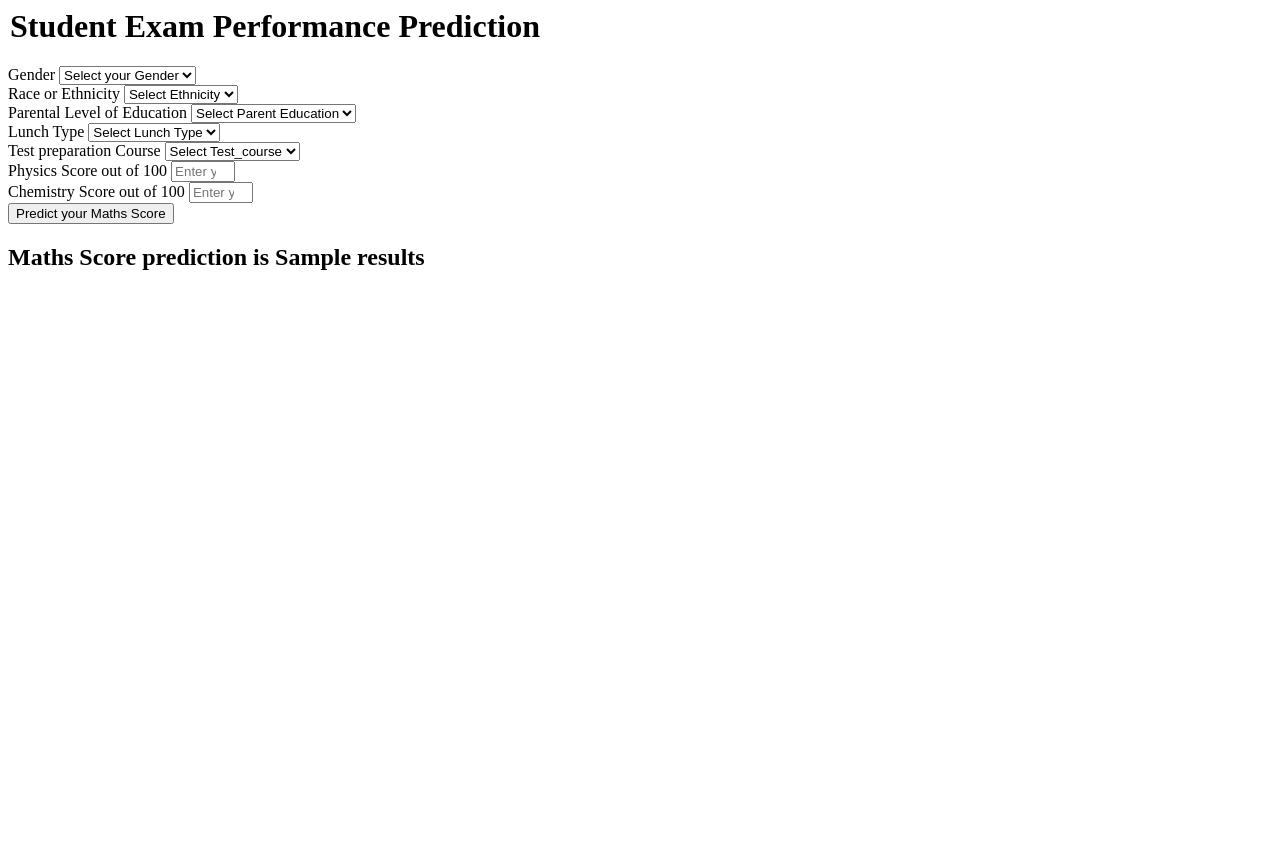
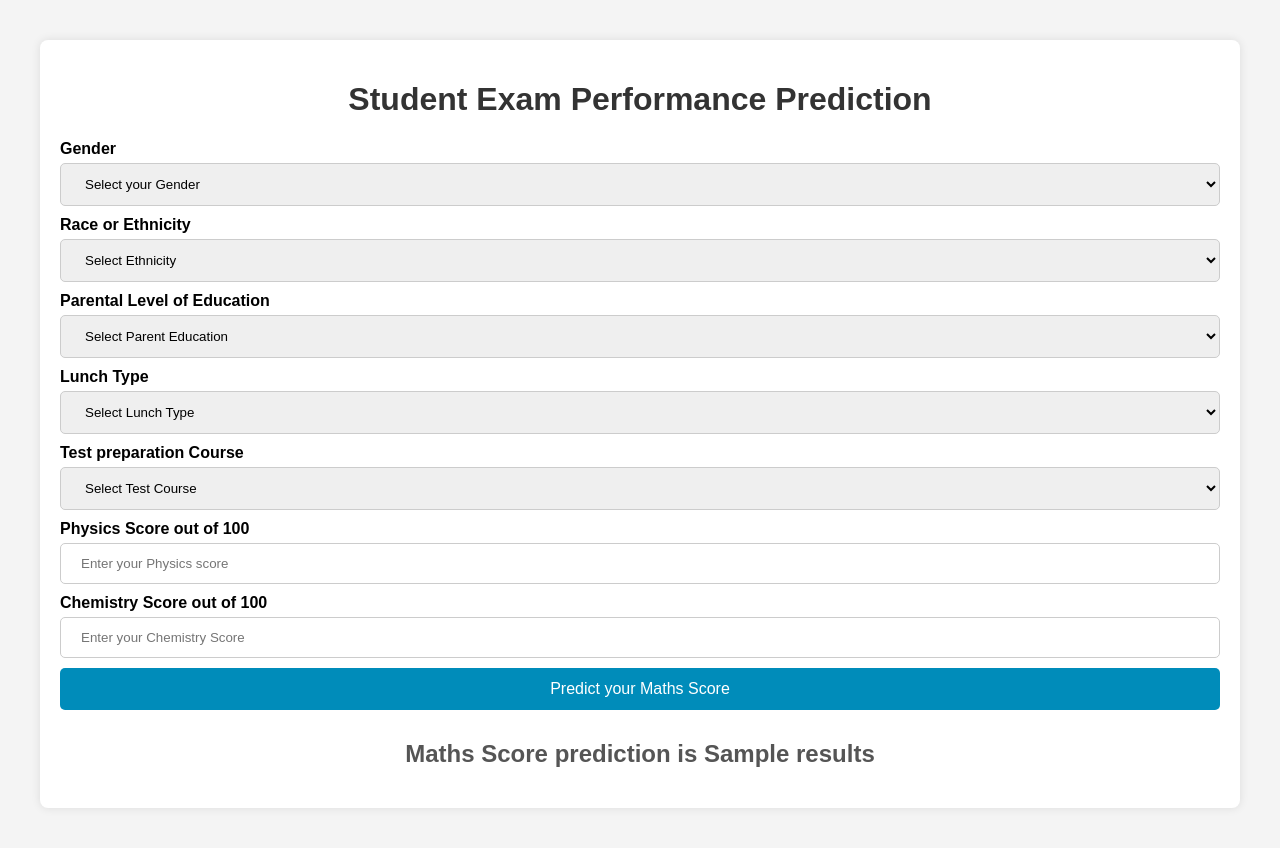
Before and after one commit to dyavadi8769/Student_Performance_Indicator_AWS_CI-CD, a Flask app: template templates/home.html in a window 1280 px wide. Before the commit the page ends 270 px from the top, so only its background shows below. Run offline with Flask 3, Linux system fonts and the light colour scheme; the template is opened without the code that fills it: most values are stand-ins (such as "Sample title", 1, 10 or a date in 2020).

Commit message:
HTML page is updated

```diff
--- a/templates/home.html
+++ b/templates/home.html
@@ -1,111 +1,117 @@
 <html>
+<head>
+    <style>
+        body {
+            font-family: Arial, sans-serif;
+            background-color: #f4f4f4;
+            margin: 40px;
+        }
+        .login {
+            background-color: white;
+            padding: 20px;
+            border-radius: 8px;
+            box-shadow: 0 0 10px rgba(0,0,0,0.1);
+        }
+        .form-control, .btn {
+            padding: 12px 20px;
+            width: 100%;
+            margin-bottom: 10px;
+            border-radius: 5px;
+            border: 1px solid #ccc;
+        }
+        .btn {
+            background-color: #008cba; /* Blue */
+            color: white;
+            font-size: 16px;
+            border: none;
+            cursor: pointer;
+            transition: background-color 0.3s ease;
+        }
+        .btn:hover {
+            background-color: #005f7f; /* Darker blue */
+        }
+        label {
+            display: block;
+            margin-bottom: 5px;
+            font-weight: bold;
+        }
+        h1 {
+            text-align: center;
+            color: #333;
+        }
+        h2 {
+            text-align: center;
+            color: #555;
+            margin-top: 20px;
+        }
+    </style>
+</head>
 <body>
     <div class="login">
-       <h1></h1>
+       <h1>Student Exam Performance Prediction</h1>
 
        <form action="{{ url_for('predict_datapoint')}}" method="post">
-        <h1>
-            <legend>Student Exam Performance Prediction</legend>
-        </h1>
         <div class="mb-3">
             <label class="form-label">Gender</label>
-            <select class="form-control" name="gender" placeholder="Enter you Gender" required>
-                <option class="placeholder" selected disabled value="">Select your Gender</option>
-                <option value="male">
-                    Male
-                </option>
-                <option value="female">
-                    Female
-                </option>
+            <select class="form-control" name="gender" required>
+                <option selected disabled value="">Select your Gender</option>
+                <option value="male">Male</option>
+                <option value="female">Female</option>
             </select>
         </div>
         <div class="mb-3">
             <label class="form-label">Race or Ethnicity</label>
-            <select class="form-control" name="ethnicity" placeholder="Enter you ethnicity" required>
-                <option class="placeholder" selected disabled value="">Select Ethnicity</option>
-                <option value="group A">
-                    Hispanic
-                </option>
-                <option value="group B">
-                    Asian
-                </option>
-                <option value="group C">
-                    American
-                </option>
-                <option value="group D">
-                    African
-                </option>
-                <option value="group E">
-                    European
-                </option>
+            <select class="form-control" name="ethnicity" required>
+                <option selected disabled value="">Select Ethnicity</option>
+                <option value="group A">Hispanic</option>
+                <option value="group B">Asian</option>
+                <option value="group C">American</option>
+                <option value="group D">African</option>
+                <option value="group E">European</option>
             </select>
         </div>
         <div class="mb-3">
             <label class="form-label">Parental Level of Education</label>
-            <select class="form-control" name="parental_level_of_education"
-                placeholder="Enter you Parent Education" required>
-                <option class="placeholder" selected disabled value="">Select Parent Education</option>
-                <option value="associate's degree">
-                    Associate's Degree
-                </option>
-                <option value="bachelor's degree">
-                    Bachelor's Degree
-                </option>
-                <option value="high school">
-                    High School
-                </option>
-                <option value="master's degree">
-                    Master's Degree
-                </option>
-                <option value="some college">
-                    Some College
-                </option>
-                <option value="some high school">
-                    Some High School
-                </option>
+            <select class="form-control" name="parental_level_of_education" required>
+                <option selected disabled value="">Select Parent Education</option>
+                <option value="associate's degree">Associate's Degree</option>
+                <option value="bachelor's degree">Bachelor's Degree</option>
+                <option value="high school">High School</option>
+                <option value="master's degree">Master's Degree</option>
+                <option value="some college">Some College</option>
+                <option value="some high school">Some High School</option>
             </select>
         </div>
         <div class="mb-3">
             <label class="form-label">Lunch Type</label>
-            <select class="form-control" name="lunch" placeholder="Enter you Lunch" required>
-                <option class="placeholder" selected disabled value="">Select Lunch Type</option>
-                <option value="free/reduced">
-                    Free/Reduced
-                </option>
-                <option value="standard">
-                    Standard
-                </option>
+            <select class="form-control" name="lunch" required>
+                <option selected disabled value="">Select Lunch Type</option>
+                <option value="free/reduced">Free/Reduced</option>
+                <option value="standard">Standard</option>
             </select>
         </div>
         <div class="mb-3">
             <label class="form-label">Test preparation Course</label>
-            <select class="form-control" name="test_preparation_course" placeholder="Enter you Course"
-                required>
-                <option class="placeholder" selected disabled value="">Select Test_course</option>
-                <option value="none">
-                    None
-                </option>
-                <option value="completed">
-                    Completed
-                </option>
+            <select class="form-control" name="test_preparation_course" required>
+                <option selected disabled value="">Select Test Course</option>
+                <option value="none">None</option>
+                <option value="completed">Completed</option>
             </select>
         </div>
         <div class="mb-3">
             <label class="form-label">Physics Score out of 100</label>
-            <input class="form-control" type="number" name="physics_score"
-                placeholder="Enter your Physics score" min='0' max='100' />
+            <input class="form-control" type="number" name="physics_score" placeholder="Enter your Physics score" min='0' max='100' />
         </div>
         <div class="mb-3">
             <label class="form-label">Chemistry Score out of 100</label>
-            <input class="form-control" type="number" name="chemistry_score"
-                placeholder="Enter your Chemistry Score" min='0' max='100' />
+            <input class="form-control" type="number" name="chemistry_score" placeholder="Enter your Chemistry Score" min='0' max='100' />
         </div>
         <div class="mb-3">
-            <input class="btn btn-primary" type="submit" value="Predict your Maths Score" required />
+
+            <input class="btn btn-primary" type="submit" value="Predict your Maths Score" required/>
         </div>
+        <h2>Maths Score prediction is {{results}}</h2>
     </form>
-    <h2>
-       Maths Score prediction is {{results}}
-    </h2>
-   <body>
+    </div>
+</body>
 </html>
```
